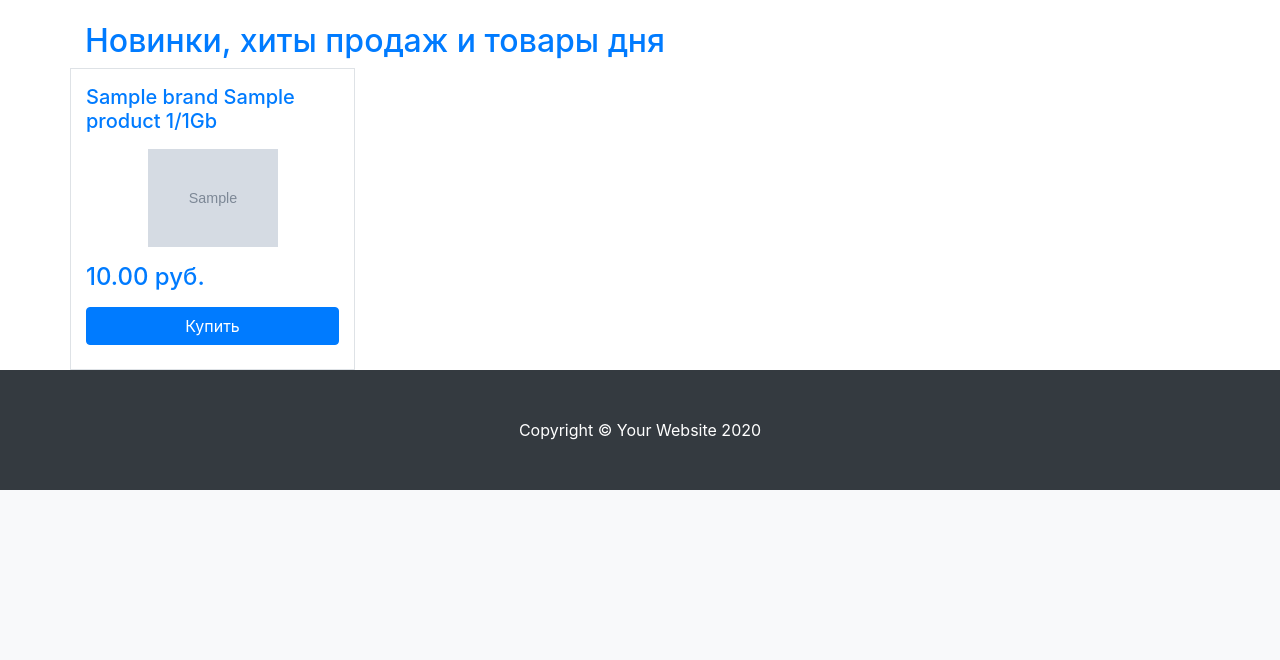
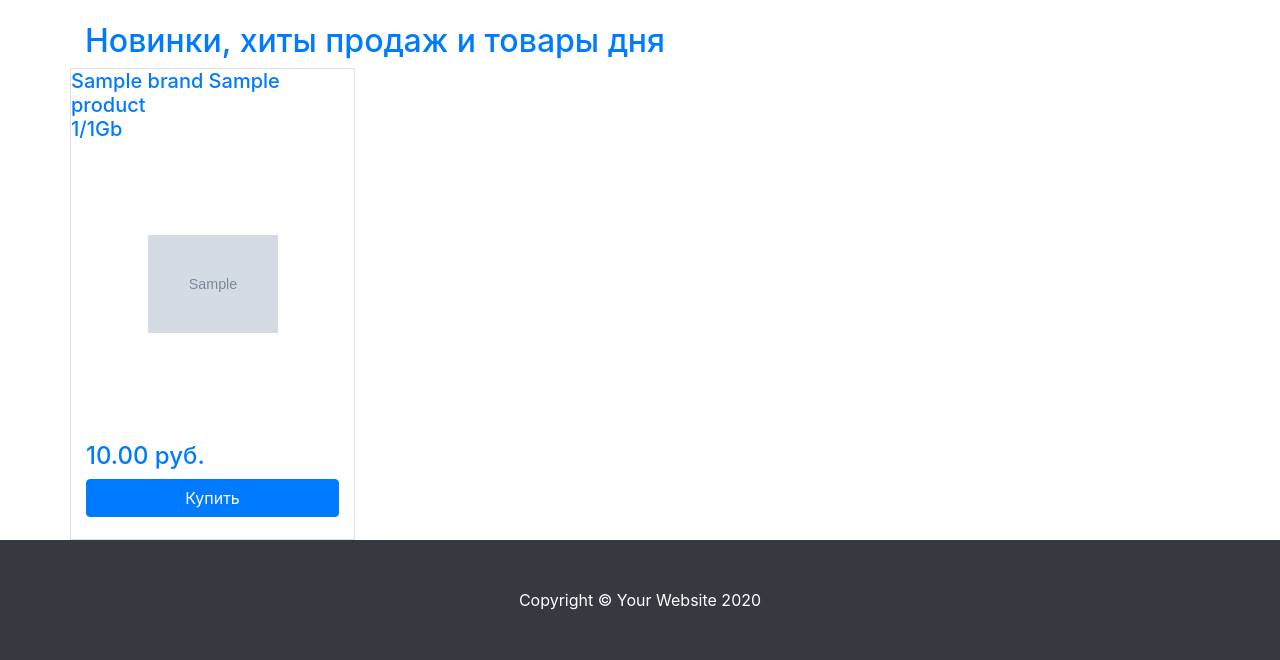
Before and after one commit to NetMaster1/i_store-3, a Django app: page / in a window 1280 px wide. Shown: the part 701-1361 px from the top of the page. Before the commit the page ends 1191 px from the top, so only its background shows below. Run offline with Django 3.2, Linux system fonts and the light colour scheme; tables that the repository leaves empty hold one stand-in row (values such as "Sample post"); grey boxes marked "Sample" are stand-in pictures; some libraries are stand-ins or nearby versions.

Commit message:
Centered Cards at Front End

```diff
--- /dev/null
+++ b/pr_dir/static/css/custom-css.css
@@ -0,0 +1,15 @@
+/* . is for classes*/
+/* # is for divs */
+
+.vertalign {
+
+    background-color: red;
+    /* margin: auto; */
+    padding: 1rem;
+    /* text-align: center; */
+}
+
+#flex_align {
+    display: flex;
+
+}
--- a/templates/base.html
+++ b/templates/base.html
@@ -8,6 +8,8 @@
   <!-- Bootstrap core CSS -->
   <link href="{% static 'vendor/bootstrap/css/bootstrap.min.css' %}" rel="stylesheet">
   <link href="{% static 'bootstrap.css' %}" rel="stylesheet">
+  <link href="{% static 'css/custom-css.css' %}" rel="stylesheet">
+
 
 
   <!-- Custom styles for this template -->
--- a/templates/index.html
+++ b/templates/index.html
@@ -43,29 +43,26 @@
     </div>
   </div>
 
-  <div class="row">
+  <div class="row" >
     {% for product in products %}
-    <div class="col-3 border text-primary">
-
-    <div class="row">
-      <div class="col">
-      <p><h5>{{product.brand}} {{product.model_name}}  {{product.hdd}}/{{product.ram}}Gb</h4></p>
-      </div>
+    <div class="col-3 border text-primary" >
+      <div class="row align-items-start justify-content-center" style="height:80px" >
+        <!-- <div class="col"> -->
+      <h5>{{product.brand}} {{product.model_name}}<br> {{product.hdd}}/{{product.ram}}Gb</h5>
+      <!-- </div>   -->
     </div>
 
-    <div class="row">
-      <div class="col">
+    <div class="row align-items-center justify-content-center" style="height:270px" >
+      <!-- <div class="col"> -->
       <a href="{{product.get_url}}">
-          <div class="text-center">
           <img src="{{product.image.url}}"  width=130 alt="{{product.model_name}}">
-          </div>
         </a>
       </div>
-    </div>
+    <!-- </div> -->
 
-    <div class="row">
-      <div class="col">
-      <p><h4>{{product.price}} руб.</h4></p>
+    <div class="row align-items-center justify-content-left" style="height:120px" >
+        <div class="col">
+      <h4>{{product.price}} руб.</h4>
       {% if product.stock <= 0 %}
       <p class="text-justify product_text"><b>Out of Stock</b></p>
       {% else %}
@@ -73,14 +70,14 @@
         <button type="button" name="button" class="btn btn-primary btn-block">
         Купить
         </button>
-        <br>
         </a>
+      {% endif %}
         </div>
     </div>
-      {% endif %}
+    </div>
+      {% endfor %}
+
+
   </div>
-    {% endfor %}
-    </div>
 </div>
-
 {% endblock %}
```
Also changed, not shown: static/css/custom-css.css (added, +8 -0 lines).
